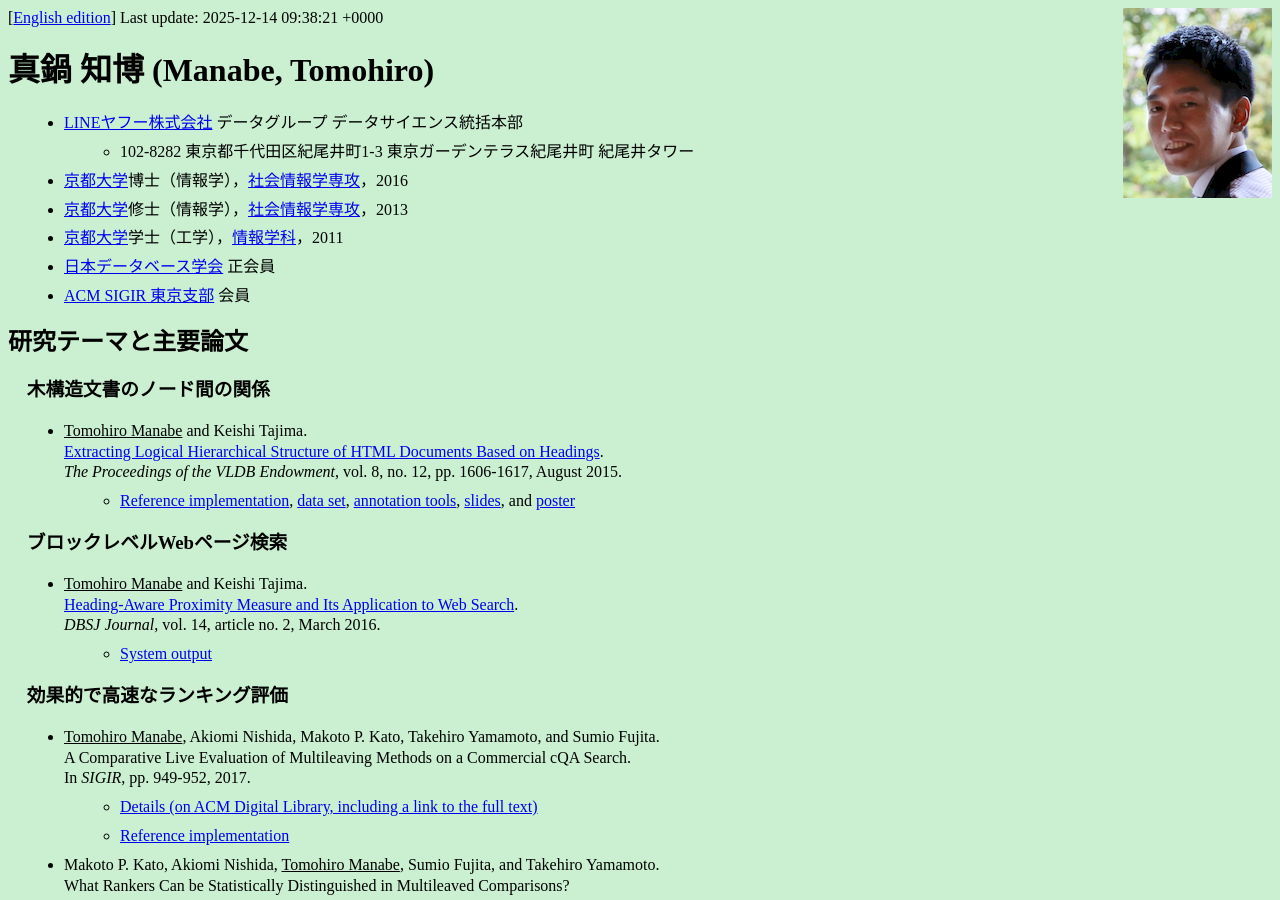
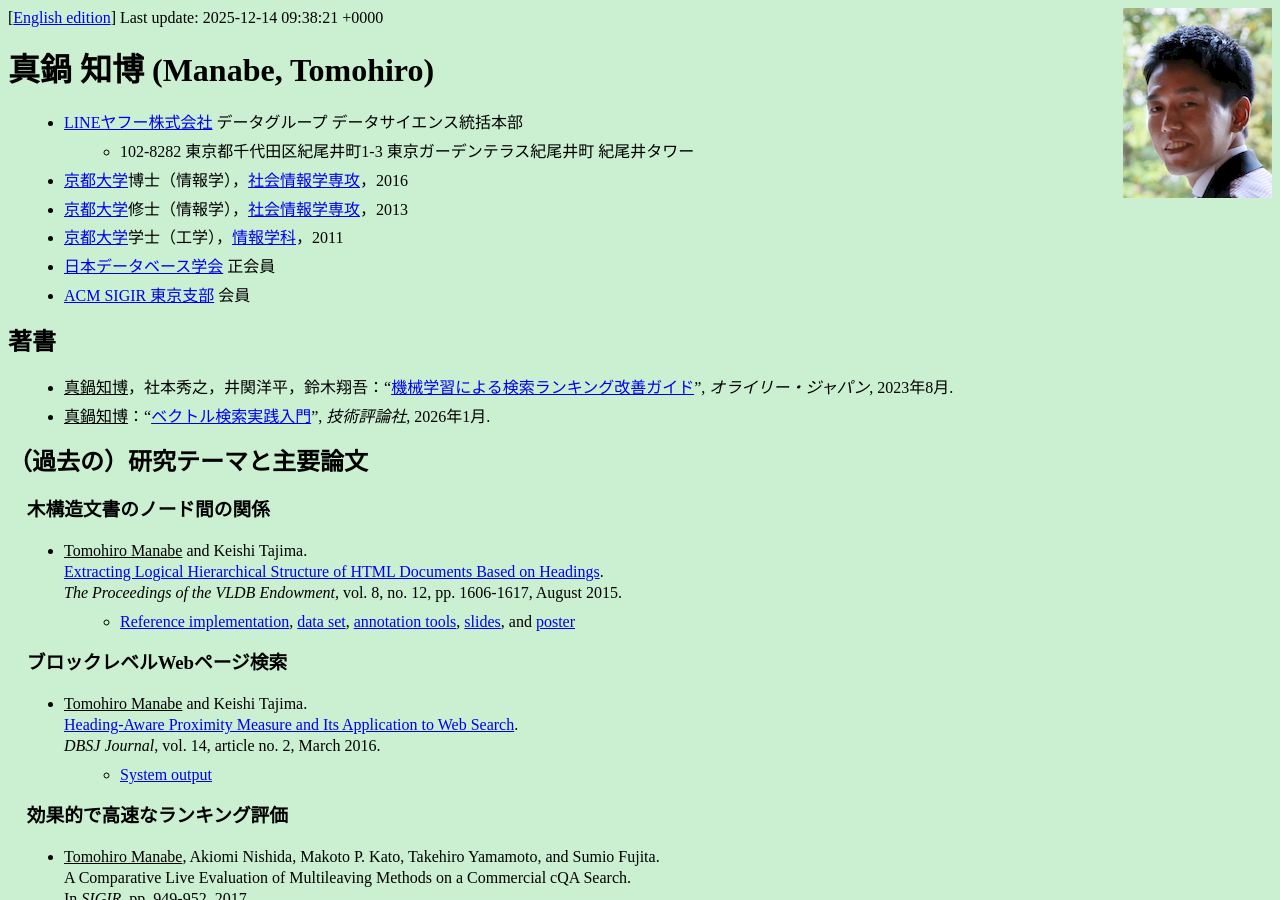
Before and after one commit to tmanabe/tmanabe.github.io, a Jekyll site: the page built from index-jp.md, in a window 1280 px wide and 900 px high. Built offline with Jekyll 4.4.1, drawn with Linux system fonts in a browser that asks for light colours.

Commit message:
55th commit

```diff
--- /dev/null
+++ b/_data/books.yml
@@ -0,0 +1,2 @@
+oreilly23: <u>真鍋知博</u>，社本秀之，井関洋平，鈴木翔吾：“[機械学習による検索ランキング改善ガイド](https://www.oreilly.co.jp/books/9784814400300/)”, _オライリー・ジャパン_, 2023年8月.
+gihyo26: <u>真鍋知博</u>：“[ベクトル検索実践入門](https://gihyo.jp/book/2026/978-4-297-15337-3)”, _技術評論社_, 2026年1月.
--- a/index-jp.md
+++ b/index-jp.md
@@ -14,7 +14,12 @@ h1:        '真鍋 知博 (Manabe, Tomohiro)'
 *   [ACM SIGIR 東京支部](https://sigirtokyo.github.io/) 会員
 
 
-## 研究テーマと主要論文
+## 著書
+*   {{ site.data.books.oreilly23 }}
+*   {{ site.data.books.gihyo26 }}
+
+
+## （過去の）研究テーマと主要論文
 
 ### 木構造文書のノード間の関係
 *   {{ site.data.papers.vldb15 }}
--- a/papers-jp.md
+++ b/papers-jp.md
@@ -60,8 +60,9 @@ h1:     '真鍋 知博 (Manabe, Tomohiro) > 全ての出版物 (All Publications
     * リランキングによって精度と応答速度のバランスを取る。
 *   ヤフー株式会社（発明者：<u>真鍋知博</u>）：<br />“情報処理システム及び情報処理方法”，<br />特許第7326387号, 2023/8/4.
     * ローカルの検索結果から分散検索の結果を推定する。
-*   <u>真鍋知博</u>，社本秀之，井関洋平，鈴木翔吾：<br />“機械学習による検索ランキング改善ガイド”，<br />_オライリー・ジャパン_, 2023年8月.
+*   {{ site.data.books.oreilly23 }}
 *   <u>真鍋知博</u>：<br />“[検索のランキング処理を改善するポイント（『機械学習による検索ランキング改善ガイド』を執筆しました）](https://techblog.lycorp.co.jp/ja/20231113a)”，<br />_LINEヤフー Tech Blog_, November 2023.
 *   <u>真鍋知博</u>：<br />“機械学習による検索ランキング改善ガイド”（同名の著書の紹介），<br />In _[The 2nd symposium on Information, Communication, and Knowledge Technologies (ICKT 2024)](https://ickt2024.github.io/)_.
 *   ソフトバンクグループ株式会社（発明者：<u>真鍋知博</u>）：特開2025-48086, 2025/4/3.
     * ウェブサービスの使用例を収集し、生成AIを訓練する。
+*   {{ site.data.books.gihyo26 }}
```
Also changed, not shown: index.md (+1 -1 lines).
